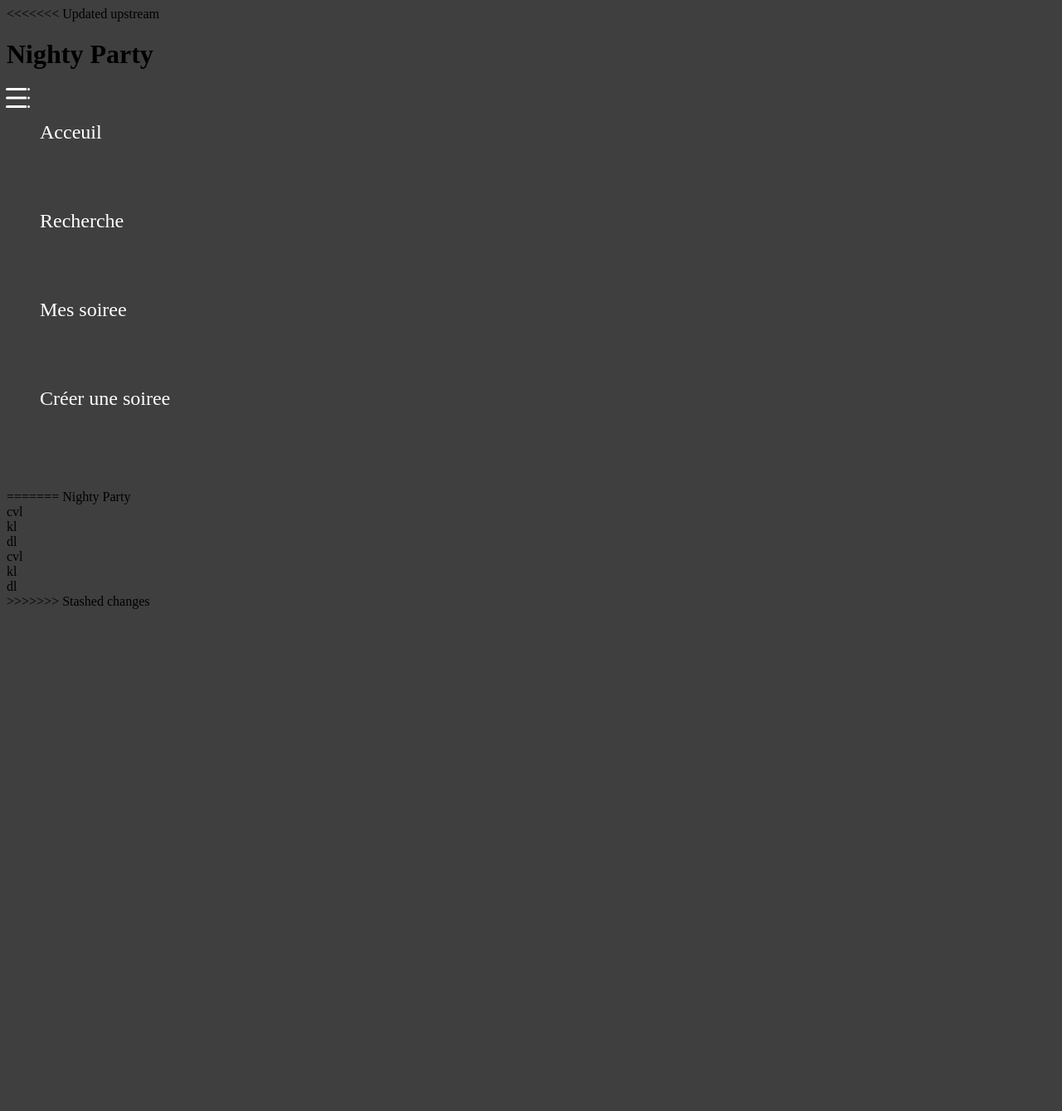
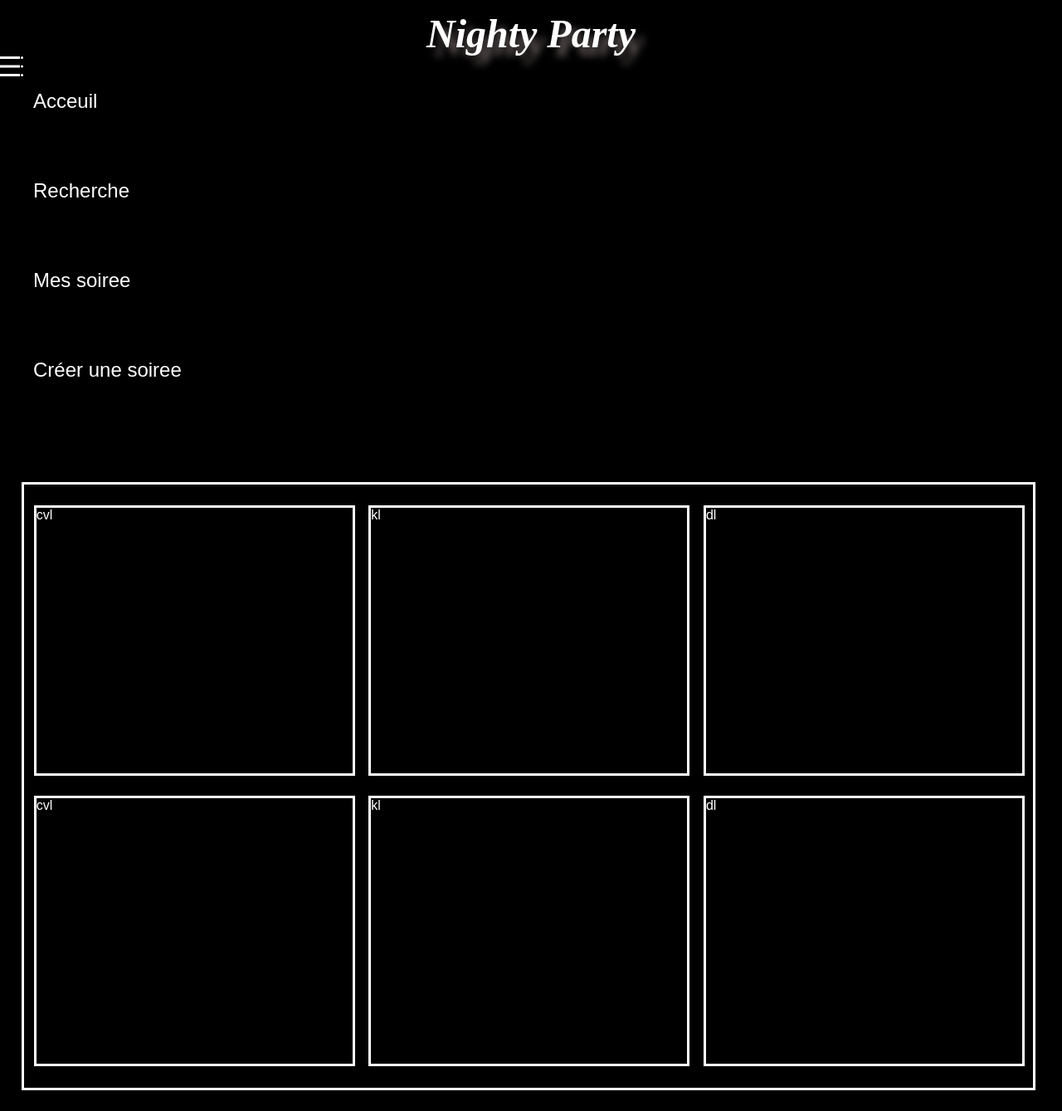
Before and after one commit to Maxime-Gangneux/Nighty-Party, a PHP site: page / in a window 1280 px wide. Shown: the whole page at 83% size. Before the commit the page ends 734 px from the top, so only its background shows below. Run offline with PHP 8.4, Linux system fonts and the light colour scheme.

Commit message:
nav barre update

```diff
--- a/main/Acceuil/css.css
+++ b/main/Acceuil/css.css
@@ -1,11 +1,3 @@
-<<<<<<< Updated upstream
-h1{
-    text-align: center;
-}
-
-body{
-    background-color: rgb(63, 63, 64);
-}
 ul{
     list-style: none;
     display: flex;
@@ -53,9 +45,7 @@ li{
     left: -0.2vw;
 }
 .menu span div:nth-child(2){
-    right: -0.3vw;
-=======
-/* Styles de base pour le body */
+    right: -0.3vw;}
 body {
     font-family: Arial, sans-serif;
     font-size: 16px;
@@ -98,5 +88,4 @@ body {
 
 .container_tendance:last-child{
     margin-right: 0;
->>>>>>> Stashed changes
 }
--- a/main/Acceuil/index.php
+++ b/main/Acceuil/index.php
@@ -7,17 +7,14 @@
     <link rel="stylesheet" href="css.css">
 </head>
 <body>
-<<<<<<< Updated upstream
+    <span class = "title_home" >
+        Nighty Party
+    </span >
     <div class="main">
-        <h1>Nighty Party</h1>
         <?php
             include '../nav_barre/nav_barre.php';
         ?>
     </div>
-=======
-    <span class = "title_home" >
-        Nighty Party
-    </span >
     <div class="container">
         <div class ="container_tendance">cvl
         </div>
@@ -41,6 +38,5 @@
         // Code PHP
 
     ?>
->>>>>>> Stashed changes
 </body>
 </html>
```
